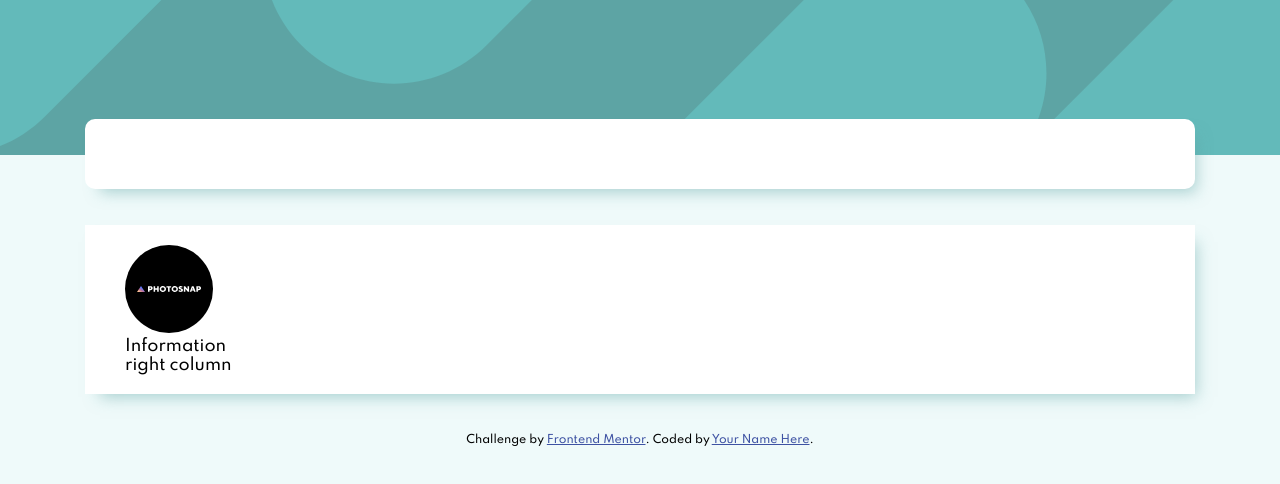
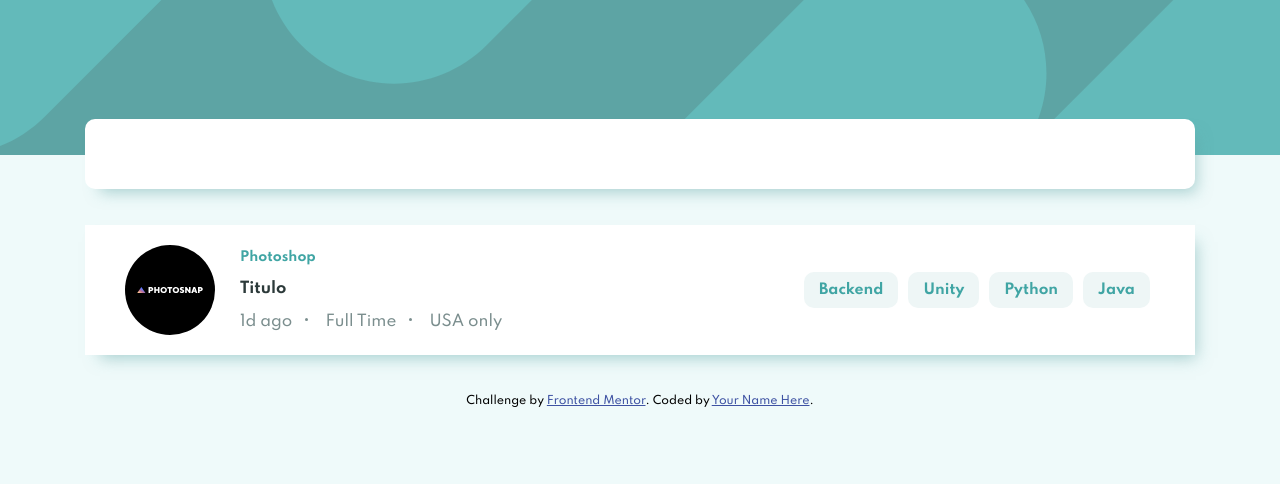
Before and after one commit to Paco17/Web_Challengues, a plain HTML site: page Job Listings/index.html in a window 1280 px wide. Drawn offline with Linux system fonts and the light colour scheme.

Commit message:
Version 2 Desktop

```diff
--- a/Job Listings/CSS/styles.css
+++ b/Job Listings/CSS/styles.css
@@ -93,9 +93,82 @@ body {
     background-color: white;
     box-shadow: 8px 10px 15px -7px rgba(93, 164, 164, 0.5);
     padding: 20px 40px;
+    display: flex;
+    justify-content: space-between;
 }
 
 .jobs_column {
     display: flex;
     align-items: center;
 }
+
+
+/* Columna Izquierda */
+
+.jobs img {
+    width: 90px;
+    height: auto;
+}
+
+.jobs_data {
+    margin-left: 25px;
+    width: auto;
+}
+
+.jobs_company {
+    color: #40A5A4;
+    font-size: 13px;
+    display: block;
+    font-weight: 600;
+    margin-bottom: 15px;
+}
+
+.jobs_title {
+    color: var(--veryDarkGrayishCyan);
+    font-size: 15px;
+    font-weight: 600;
+    display: block;
+    margin-bottom: 15px;
+}
+
+.jobs_details {
+    margin: 0;
+    padding: 0;
+}
+
+.jobs_details_item {
+    display: inline-block;
+    color: var(--darkGrayishCyan);
+    font-size: 15px;
+}
+
+.jobs_details_item:after {
+    content: "";
+    width: 3px;
+    height: 3px;
+    border-radius: 3px;
+    background-color: var(--darkGrayishCyan);
+    display: inline-block;
+    margin: 5px 13px;
+}
+
+.jobs_details_item:last-child::after {
+    display: none;
+}
+
+
+/* Columna Derecha */
+
+.tag {
+    display: inline-block;
+    width: auto;
+    height: auto;
+    padding: 10px 15px;
+    border-radius: 10px;
+    background-color: var(--lightGrayishCyan-FilterTablets);
+    font-size: 14px;
+    font-weight: 700;
+    color: #40A5A4;
+    margin: 5px;
+    cursor: pointer;
+}
--- a/Job Listings/index.html
+++ b/Job Listings/index.html
@@ -37,12 +37,32 @@
         <div class="search"></div>
         <div class="jobs">
             <div class="jobs_item">
-                <div class="jobs_column jobs_column_left"></div>
-                <img src="images/photosnap.svg" alt="photoshop">
-                <div class="jobs_data">
-                    Information
+                <div class="jobs_column jobs_column_left">
+                    <img src="images/photosnap.svg" alt="photoshop">
+                    <div class="jobs_data">
+                        <span class="jobs_company"> Photoshop</span>
+                        <span class="jobs_title">Titulo</span>
+                        <ul class="jobs_details">
+                            <li class="jobs_details_item">1d ago</li>
+                            <li class="jobs_details_item"> Full Time</li>
+                            <li class="jobs_details_item">USA only</li>
+                        </ul>
+                    </div>
                 </div>
-                <div class="jobs_column jobs_column_right">right column </div>
+                <div class="jobs_column jobs_column_right">
+                    <span class="tag">
+                        Backend
+                    </span>
+                    <span class="tag">
+                        Unity
+                    </span>
+                    <span class="tag">
+                        Python
+                    </span>
+                    <span class="tag">
+                        Java
+                    </span>
+                </div>
             </div>
         </div>
     </div>
```
